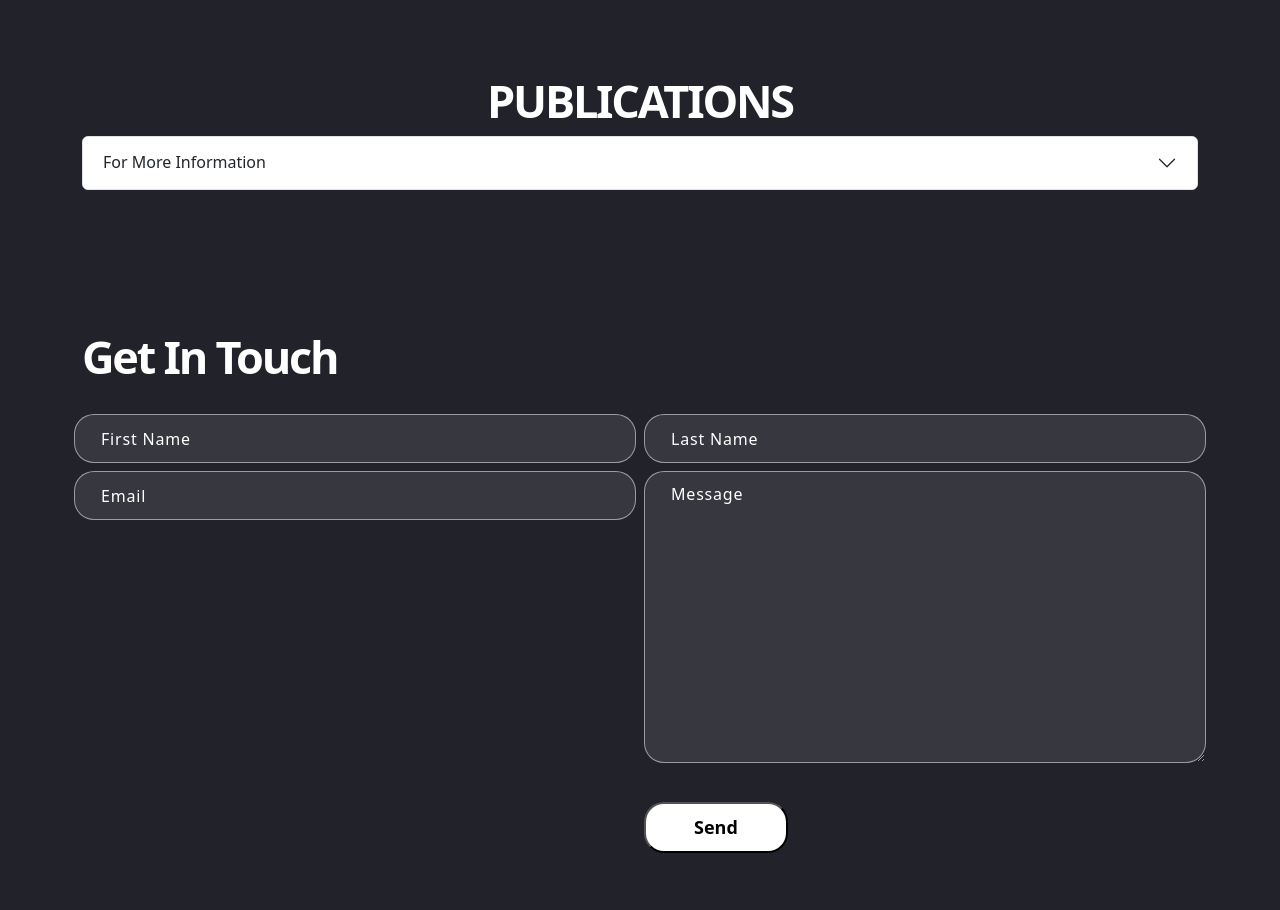
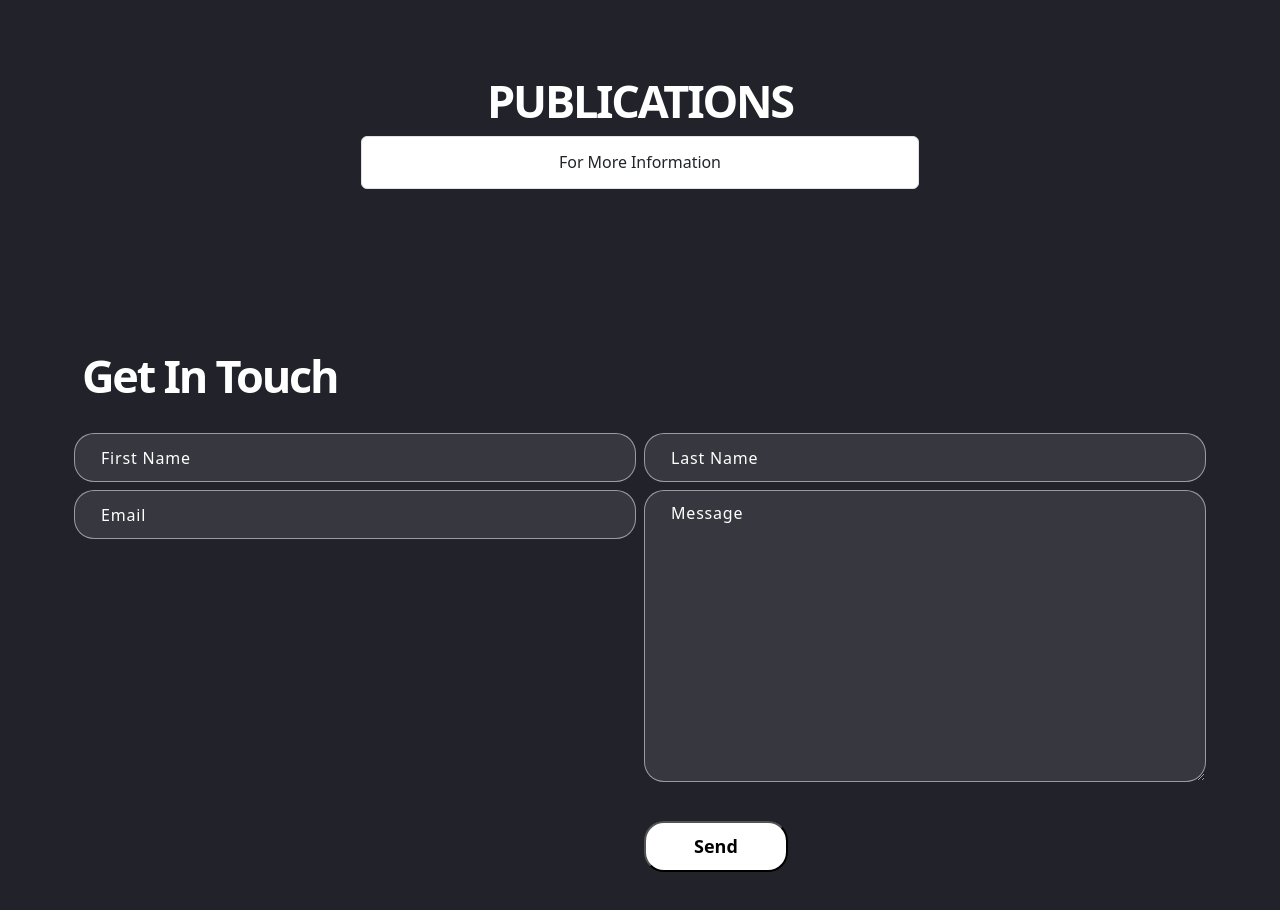
Before and after one commit to albertjseo/personal-portfolio, a React (Create React App) app: page / in a window 1280 px wide. Shown: the part 3380-4290 px from the top of the page. Built offline with nearby package versions, Linux system fonts and the light colour scheme.

Commit message:
Updating App.css for accordion

```diff
--- a/src/App.css
+++ b/src/App.css
@@ -735,3 +735,66 @@ nav.navbar .navbar-toggler[aria-expanded="true"] .navbar-toggler-icon {
     width: 50%;
   }
 }
+
+.accordion {
+  width: 50%;
+  margin: 0 auto;
+  background-color: transparent;
+}
+
+.accordion-item {
+  background-color: transparent;
+  border: none;
+  margin-bottom: 20px;
+}
+
+.accordion-button {
+  background-color: transparent;
+  color: white;
+  font-size: 17px;
+  font-weight: 500;
+  letter-spacing: -0.05px;
+  padding: 17px 0;
+  border-radius: 50px !important;
+  text-align: center;
+  justify-content: center;
+  border: 1px solid rgba(255, 255, 255, 0.3);
+  transition: 0.3s ease-in-out;
+  position: relative;
+  z-index: 1;
+}
+
+/* Remove Bootstrap default arrow */
+.accordion-button::after {
+  display: none;
+}
+
+/* Gradient background on active state */
+.accordion-button:not(.collapsed) {
+  color: white;
+  border: 1px solid rgba(255, 255, 255, 1);
+}
+
+.accordion-button:not(.collapsed)::before {
+  content: "";
+  position: absolute;
+  width: 100%;
+  height: 100%;
+  background: linear-gradient(90.21deg, #AA367C -5.91%, #4A2FBD 111.58%);
+  top: 0;
+  left: 0;
+  z-index: -1;
+  border-radius: 50px;
+  transition: 0.3s ease-in-out;
+}
+
+/* Hover effect */
+.accordion-button:hover {
+  opacity: 0.9;
+}
+
+/* Accordion body styling */
+.accordion-body {
+  padding-top: 30px;
+  background-color: transparent;
+}
```
